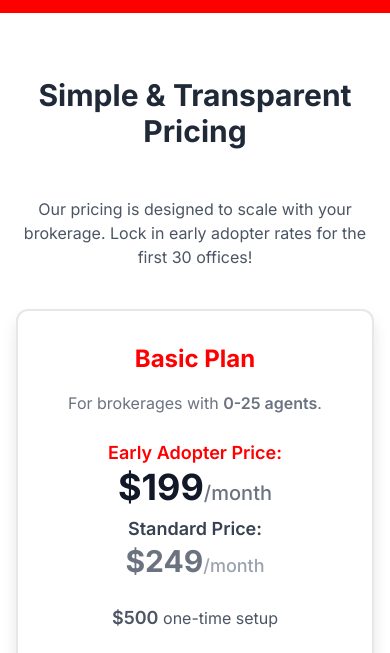
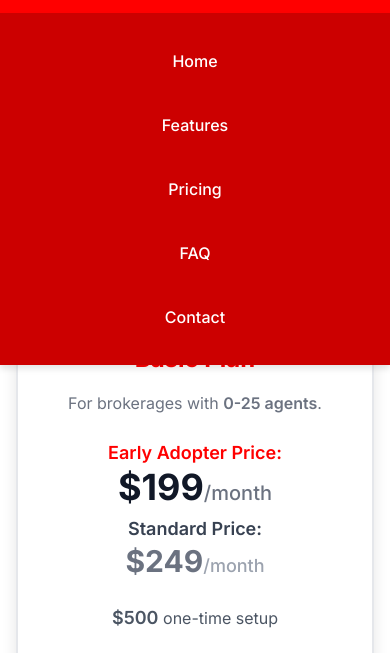
Before and after one commit to anamb2x/Beach-Vacation-Rentals-Florida, a plain HTML site: page pricing.html in a window 390 px wide. Both pictures are taken after a click on the button 362 px from the left and 91 px from the top of the page. Shown: the part 169-822 px from the top of the page. Drawn offline with nearby package versions, Linux system fonts and the light colour scheme.

Commit message:
Update pricing.html

```diff
--- a/pricing.html
+++ b/pricing.html
@@ -52,17 +52,48 @@
             height: 134px; /* Adjusted from 67px to 134px (2x larger) */
             width: auto;
         }
+        /* Mobile navigation specific styles */
+        .mobile-menu {
+            display: none; /* Hidden by default */
+            flex-direction: column;
+            width: 100%;
+            background-color: var(--color-dark-red);
+            position: absolute;
+            top: 100%; /* Position below the header */
+            left: 0;
+            z-index: 10;
+            padding: 1rem 0;
+            box-shadow: 0 4px 6px rgba(0, 0, 0, 0.1);
+        }
+        .mobile-menu.active {
+            display: flex;
+        }
+        .mobile-menu li {
+            text-align: center;
+            padding: 0.75rem 0;
+        }
+        .mobile-menu a {
+            color: white;
+            font-weight: 500;
+            display: block;
+            padding: 0.5rem 1rem;
+        }
+        .mobile-menu a:hover {
+            background-color: rgba(255, 255, 255, 0.1);
+        }
     </style>
 </head>
 <body class="antialiased">
 
     <!-- Header Section -->
-    <header class="bg-[#FF0000] shadow-sm py-4">
+    <header class="bg-[#FF0000] shadow-sm py-4 relative">
         <nav class="container mx-auto px-4 flex justify-between items-center">
             <div class="p-2">
-                <img src="https://storage.googleapis.com/idx-acnt-gs.ihouseprd.com/AR1059431/file_manager/OHDibsLogo.png" alt="OH Dibs Logo" class="ohdibs-logo">
+                <a href="index.html"> <!-- Added link to home page for logo -->
+                    <img src="https://storage.googleapis.com/idx-acnt-gs.ihouseprd.com/AR1059431/file_manager/OHDibsLogo.png" alt="OH Dibs Logo" class="ohdibs-logo">
+                </a>
             </div>
-            <ul class="hidden md:flex space-x-6">
+            <ul id="desktop-nav" class="hidden md:flex space-x-6">
                 <li><a href="index.html" class="text-white hover:text-gray-200 font-medium transition duration-200">Home</a></li>
                 <li><a href="features.html" class="text-white hover:text-gray-200 font-medium transition duration-200">Features</a></li>
                 <li><a href="pricing.html" class="text-white font-medium transition duration-200">Pricing</a></li>
@@ -70,10 +101,18 @@
                 <li><a href="contact-page.html" class="text-white hover:text-gray-200 font-medium transition duration-200">Contact</a></li>
             </ul>
             <!-- Mobile Menu Button (Hamburger) -->
-            <button class="md:hidden text-white focus:outline-none">
+            <button id="mobile-menu-button" class="md:hidden text-white focus:outline-none">
                 <svg class="w-6 h-6" fill="none" stroke="currentColor" viewBox="0 0 24 24" xmlns="http://www.w3.org/2000/svg"><path stroke-linecap="round" stroke-linejoin="round" stroke-width="2" d="M4 6h16M4 12h16M4 18h16"></path></svg>
             </button>
         </nav>
+        <!-- Mobile Menu (Hidden by default) -->
+        <ul id="mobile-menu" class="mobile-menu md:hidden">
+            <li><a href="index.html">Home</a></li>
+            <li><a href="features.html">Features</a></li>
+            <li><a href="pricing.html">Pricing</a></li>
+            <li><a href="faq.html">FAQ</a></li>
+            <li><a href="contact-page.html">Contact</a></li>
+        </ul>
     </header>
 
     <!-- Pricing Section -->
@@ -233,5 +272,12 @@
         </div>
     </footer>
 
+    <script>
+        // JavaScript for mobile menu toggle
+        document.getElementById('mobile-menu-button').addEventListener('click', function() {
+            const mobileMenu = document.getElementById('mobile-menu');
+            mobileMenu.classList.toggle('active');
+        });
+    </script>
 </body>
 </html>
```
